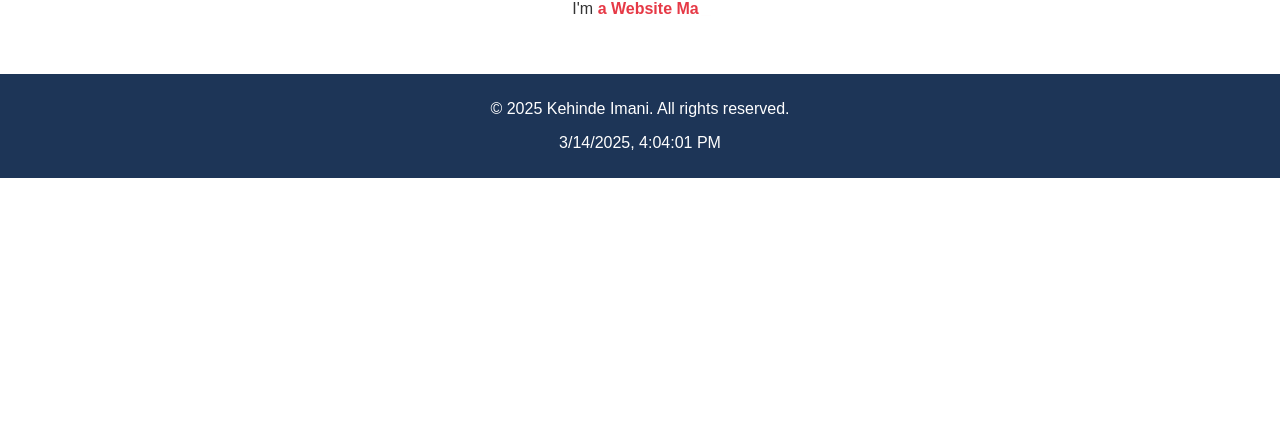
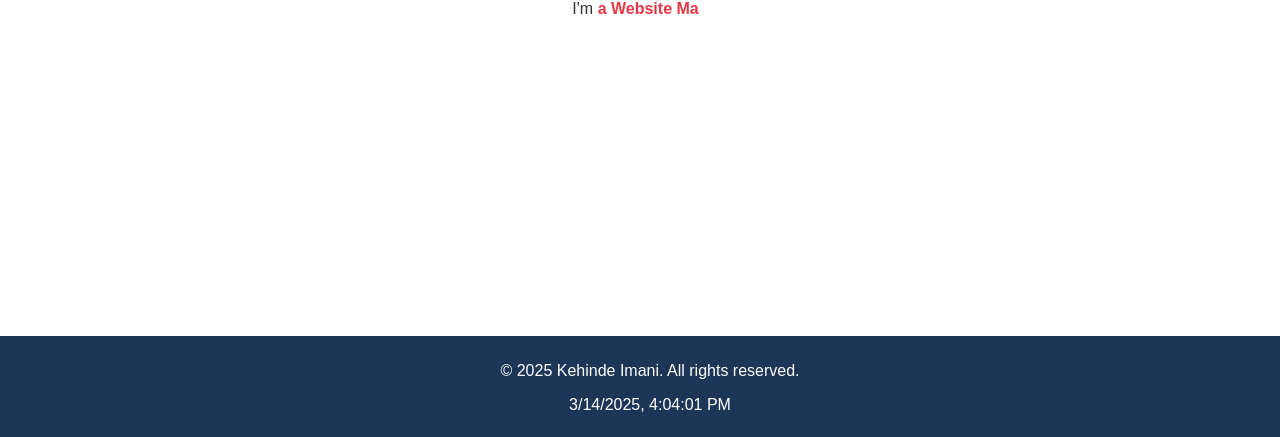
Before and after one commit to AskKenImani/Portfolio, a React (Create React App) app: page / in a window 1280 px wide. Shown: the part 360-797 px from the top of the page. Built offline with nearby package versions, Linux system fonts and the light colour scheme.

Commit message:
fix the footer

```diff
--- a/src/styles.css
+++ b/src/styles.css
@@ -1,10 +1,15 @@
 body {
     margin: 0;
     font-family: Arial, sans-serif;
+    min-height: 100vh;
+    display: flex;
+    flex-direction: column;
+    position: relative;
   }
 
   html {
     scroll-behavior: smooth;
+    overflow-x: hidden;
   }
 
   .app.light {
@@ -137,6 +142,10 @@ body {
   }
 
   footer {
+    position: absolute;
+    bottom: 0;
+    width: 100%;
+    margin-top: auto;
     text-align: center;
     padding: 10px;
     background: #1D3557;
```
